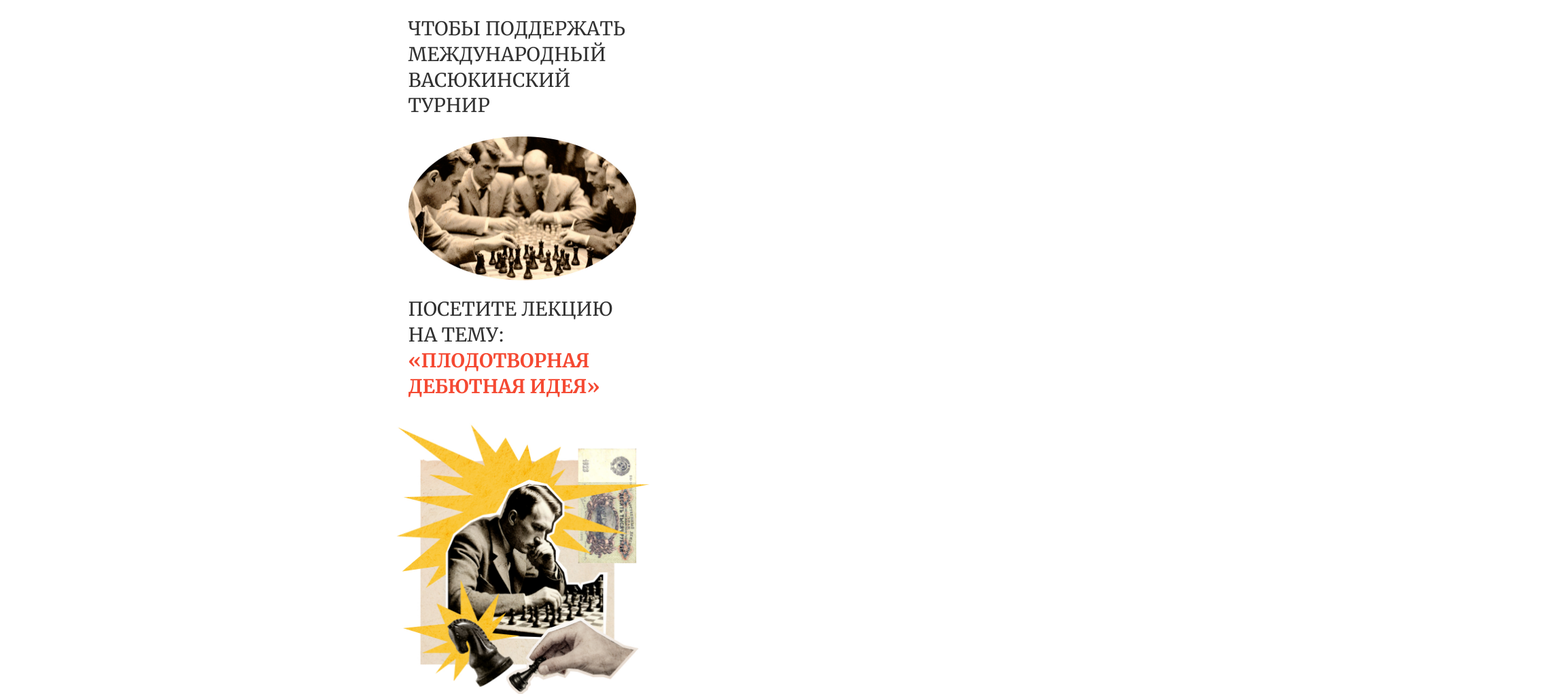
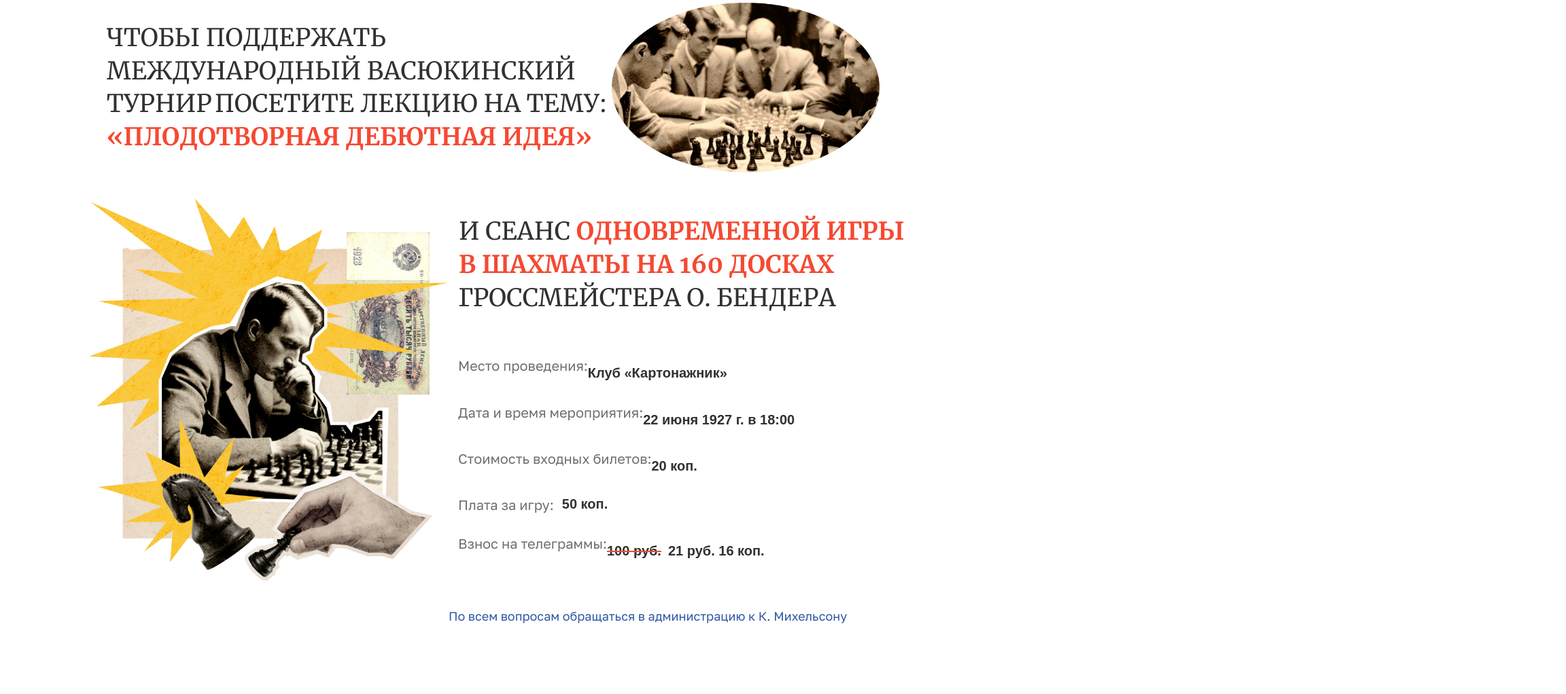
Before and after one commit to aaaasmirnova/test_task_ya, a website built with webpack: page src/index.html in a window 1536 px wide. Shown: the part 836-1858 px from the top of the page at 68% size, 2304 px wide, since content can reach past the window. Built offline with nearby package versions, Linux system fonts and the light colour scheme; files whose address does not match are found by name.

Commit message:
Добавляет стили для второго блок для декстопа

```diff
--- a/src/index.html
+++ b/src/index.html
@@ -7,7 +7,8 @@
 </head>
 <body class="page__body">
   <main class="main-container">
-    <section class="main-screen  container">
+    <section class="main-screen">
+      <div class="main-screen__wrapper container">
         <a class="main-screen__logo logo">
           <img class="logo__image" src="../images/logo-2.svg" width="79.5" height="27" alt="Логотип">
           <p class="logo__text">Клуб <br> четырех коней</p>
@@ -17,6 +18,7 @@
         <p class="main-screen__text">Оплатите взнос на телеграммы <br>для организации Международного васюкинского турнира по шахматам</p>
         <a class="main-screen__button" href=#>Поддержжать шахматную мысль</a>
         <a class="main-screen__button main-screen__button--light" href=#>Подробнее о турнире</a>
+      </div>
     </section>
 
     <section class="tournament container">
@@ -26,8 +28,16 @@
 <!--        </div>-->
 <!--      </div>-->
       <h2 class="visually-hidden">Информация о турнире</h2>
+      <div class="tournament__wrapper-inside">
+        <div class="tournament__wrapper-inner">
           <p class="tournament__text tournament__text-first-part">Чтобы поддержать Международный васюкинский турнир</p>
           <p class="tournament__text tournament__text-second-part">посетите лекцию на тему: <span class="tournament__text-name">«Плодотворная дебютная идея»</span></p>
+          <img class="tournament__image" src="../images/tournament.jpg" width="335" height="212" alt="Турнир по шахматам.">
+        </div>
+      </div>
+      <div class="tournament-session__wrapper-inside">
+        <img class="tournament__image-player" src="../images/chess-player.jpg" width="377" height="420" alt="Шахматист.">
+        <div class="tournament-session__wrapper-inner">
           <p class="tournament__text tournament__text-third-part">и сеанс <span class="tournament__text-name">одновременной игры в шахматы на 160 досках </span> гроссмейстера О.&nbsp;Бендера</p>
           <dl class="tournament__list">
             <div class="tournament__info">
@@ -52,6 +62,8 @@
             </div>
           </dl>
           <p class="tournament__question">По всем вопросам обращаться в&nbsp;администрацию к К. Михельсону</p>
+        </div>
+      </div>
     </section>
 
     <section class="stages  container">
--- a/src/styles.css
+++ b/src/styles.css
@@ -67,12 +67,19 @@ body {
 }
 
 .container {
-  width: 335px;
-  /*box-sizing: border-box;*/
+  width: 375px;
+  box-sizing: border-box;
   margin-left: auto;
   margin-right: auto;
   padding-left: 20px;
   padding-right: 20px;
+
+    @media (min-width: 1366px) {
+      width: 1366px;
+      padding-left: 72px;
+      padding-right: 72px;
+    }
+
 }
 
 .main-screen {
@@ -82,7 +89,21 @@ body {
   background-repeat: no-repeat;
   background-position: 50% 100%;
   min-height: 795px;
+  @media (min-width: 1366px) {
+    background-image: url("../images/main-screen-picture-desktop.jpg"), url("../images/main-screen-bg-desktop.jpg");
+    background-size: cover;
+    min-height: 700px;
+  }
+
 }
+
+/*.main-screen__wrapper {*/
+/*  width: 335px;*/
+/*  margin-left: auto;*/
+/*  margin-right: auto;*/
+/*  padding-left: 20px;*/
+/*  padding-right: 20px;*/
+/*}*/
 
 .main-screen__logo {
   display: flex;
@@ -137,54 +158,130 @@ body {
   background-color: #ffffff;
 }
 
+.tournament__wrapper-inside {
+  @media (min-width: 1366px) {
+    display: flex;
+    width: 764px;
+  }
+}
+
+.tournament__wrapper-inner {
+  @media (min-width: 1366px) {
+    margin-top: 168px;
+  }
+}
+
 .tournament__text {
   font-family: "Merriweather", sans-serif;
   font-weight: 400;
   font-size: 28px;
   text-transform: uppercase;
   line-height: 135%;
+
+  @media (min-width: 1366px) {
+    font-size: 36px;
+  }
 }
 
 .tournament__text-first-part {
   position: relative;
   margin-top: 65px;
+
+  @media (min-width: 1366px) {
+    margin-top: 168px;
+    display: inline;
+  }
 }
 
-.tournament__text-first-part::after {
+.tournament__image {
   content: "";
   position: absolute;
-  top: 177px;
-  display: block;
-  width: 335px;
-  height: 212px;
-  background-image: url("../images/tournament.jpg");
-  background-size: 335px 212px;
+  top: 1038px;
+
+  @media (min-width: 1366px) {
+    width: 394px;
+    height: 250px;
+    top: 840px;
+    left: 900px;
+  }
 }
+
+/*.tournament__text-first-part::after {*/
+/*  content: "";*/
+/*  position: absolute;*/
+/*  top: 177px;*/
+/*  display: block;*/
+/*  width: 335px;*/
+/*  height: 212px;*/
+/*  background-image: url("../images/tournament.jpg");*/
+/*  background-size: 335px 212px;*/
+
+/*  @media (min-width: 1366px) {*/
+/*    !*display: inline-block;*!*/
+/*    margin: 0;*/
+/*  }*/
+/*}*/
 
 .tournament__text-second-part {
   position: relative;
   margin-top: 262px;
+
+  @media (min-width: 1366px) {
+    margin-top: 0;
+    display: inline;
+  }
 }
 
-.tournament__text-second-part::after {
-  content: "";
-  position: absolute;
-  top: 175px;
-  left: -18px;
-  display: block;
-  width: 373px;
-  height: 416px;
-  background-image: url("../images/chess-player.jpg");
-  background-size: 373px 416px;
+.tournament__image-player {
+  margin-top: -5px;
+  margin-left: -20px;
+
+  @media (min-width: 1366px) {
+    width: 530px;
+    height: 590px;
+    margin-top: 47px;
+    margin-left: -27px;
+  }
 }
 
+/*.tournament__text-second-part::after {*/
+/*  content: "";*/
+/*  position: absolute;*/
+/*  top: 175px;*/
+/*  left: -18px;*/
+/*  display: block;*/
+/*  width: 373px;*/
+/*  height: 416px;*/
+/*  background-image: url("../images/chess-player.jpg");*/
+/*  background-size: 373px 416px;*/
+/*}*/
+
 .tournament__text-third-part {
-  margin-top: 461px;
+  margin-top: 14px;
   margin-bottom: 45px;
+
+  @media (min-width: 1366px) {
+    margin-top: 91px;
+    margin-left: 15px;
+    width: 670px;
+  }
+}
+
+.tournament-session__wrapper-inside {
+  display: flex;
+}
+
+.tournament-session__wrapper-inner {
+  display: flex;
+  flex-direction: column;
 }
 
 .tournament__list {
   margin-bottom: 0;
+
+  @media (min-width: 1366px) {
+    margin-left: 14px;
+  }
 }
 
 .tournament__text-name {
@@ -194,6 +291,10 @@ body {
 
 .tournament__info {
   margin-bottom: 33px;
+
+  @media (min-width: 1366px) {
+    display: flex;
+  }
 }
 
 .tournament__info-payment {
```
Also changed, not shown: images/main-screen-bg-desktop.jpg (added), images/main-screen-picture-desktop.jpg (added). Lines whose indentation alone changed are shown as unchanged.
